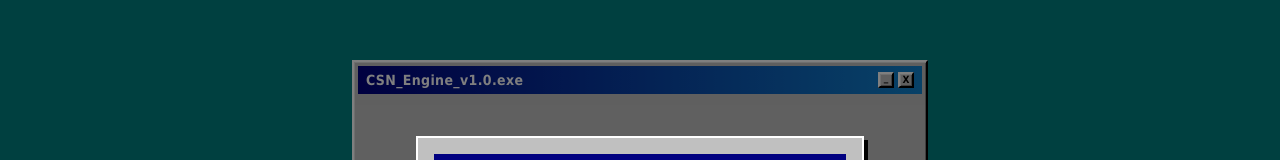
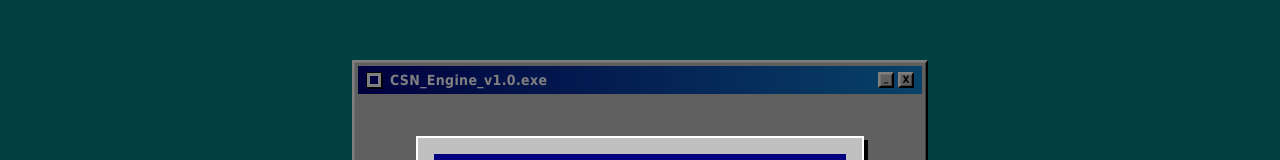
Before and after one commit to danichese/CSN-Engine, a React (Vite) app in the folder client/: page / in a window 1280 px wide. Shown: the part 150-310 px from the top of the page. Built offline with nearby package versions, Linux system fonts and the light colour scheme.

Commit message:
style(ui): add title bar icon and polish window styles

```diff
--- a/client/src/components/Window.tsx
+++ b/client/src/components/Window.tsx
@@ -10,7 +10,12 @@ const Window: React.FC<WindowProps> = ({ title, children, width = "max-w-2xl" })
   return (
     <div className={`win-outset bg-win-gray p-1 ${width} w-full shadow-[4px_4px_0px_0px_rgba(0,0,0,1)]`}>
       <div className="win-titlebar flex justify-between items-center px-2 py-1 mb-1">
-        <span className="text-white font-bold text-sm tracking-wide">{title}</span>
+        <div className="flex items-center gap-2">
+          <div className="w-4 h-4 bg-white flex items-center justify-center border border-black shadow-[1px_1px_0px_0px_rgba(0,0,0,1)]">
+            <div className="w-2 h-2 bg-win-blue"></div>
+          </div>
+          <span className="text-white font-bold text-sm tracking-wide">{title}</span>
+        </div>
         <div className="flex gap-1">
           <button className="win-outset bg-win-gray w-4 h-4 text-[10px] flex items-center justify-center font-bold leading-none pb-1">_</button>
           <button className="win-outset bg-win-gray w-4 h-4 text-[10px] flex items-center justify-center font-bold leading-none">X</button>
```
